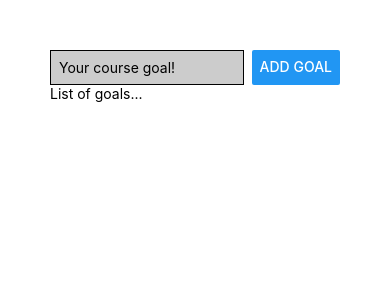
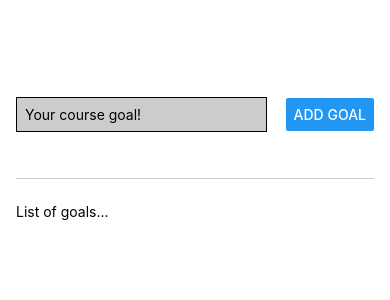
Before and after one commit to ihor-vip/ReactNative__Todo_list, a React Native app: screen / in a window 390 px wide. Shown: the top 300 px of the page. Built offline with nearby package versions, Linux system fonts and the light colour scheme.

Commit message:
set the layout for app

```diff
--- a/App.js
+++ b/App.js
@@ -7,7 +7,7 @@ export default function App() {
               <TextInput style={styles.textInput} placeholder='Your course goal!' />
               <Button title='Add Goal' />
           </View>
-          <View>
+          <View style={styles.goalsContainer}>
               <Text>List of goals...</Text>
           </View>
         </View>
@@ -16,17 +16,27 @@ export default function App() {
 
 const styles = StyleSheet.create({
     appContainer: {
-        padding: 50
+        flex: 1,
+        paddingTop: 50,
+        paddingHorizontal: 16
     },
     inputContainer: {
+        flex: 1,
         flexDirection: "row",
-        justifyContent: 'space-between'
+        justifyContent: 'space-between',
+        alignItems: 'center',
+        marginBottom: 24,
+        borderBottomWidth: 1,
+        borderBottomColor: '#cccccc'
     },
     textInput: {
         borderWidth: 1,
         backgroundColor: '#cccccc',
-        width: '80%',
+        width: '70%',
         marginRight: 8,
         padding: 8
+    },
+    goalsContainer : {
+        flex: 5
     }
 });
```
